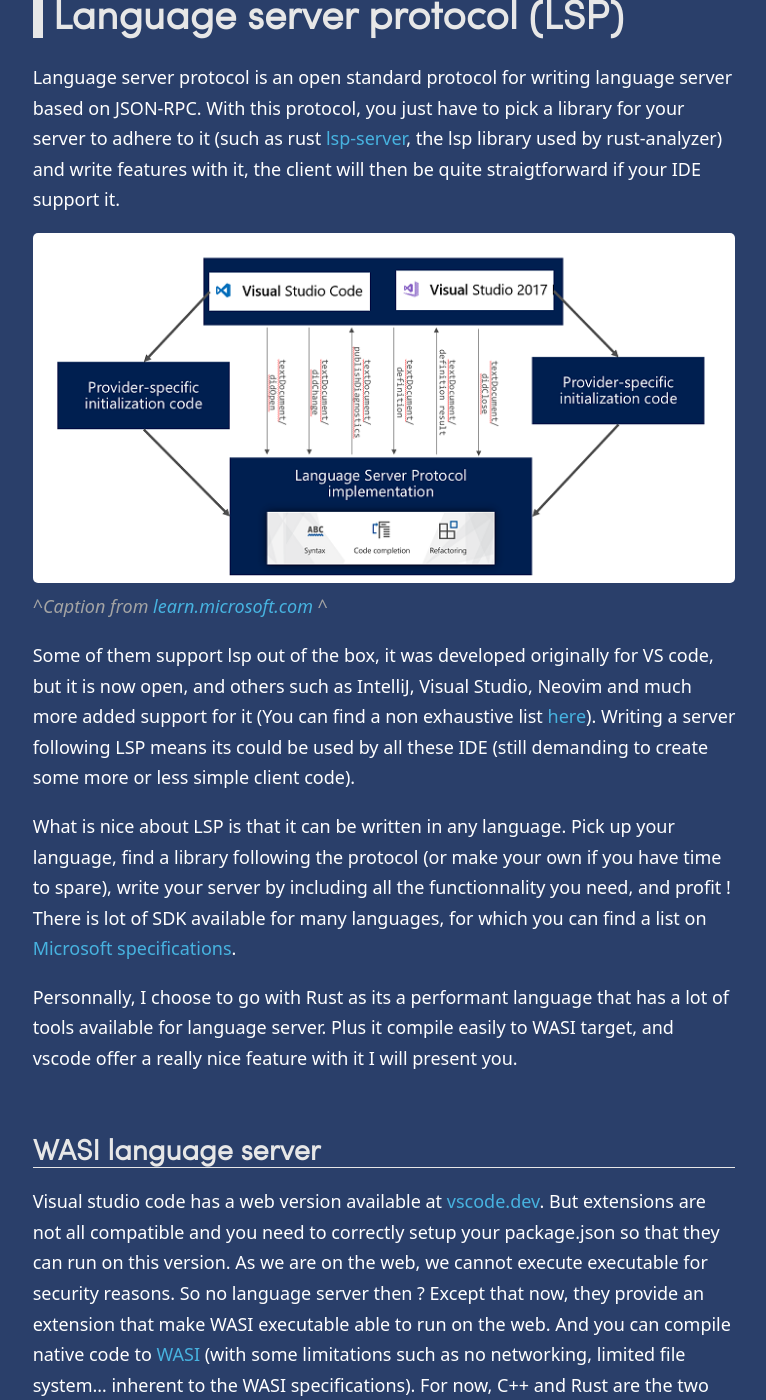
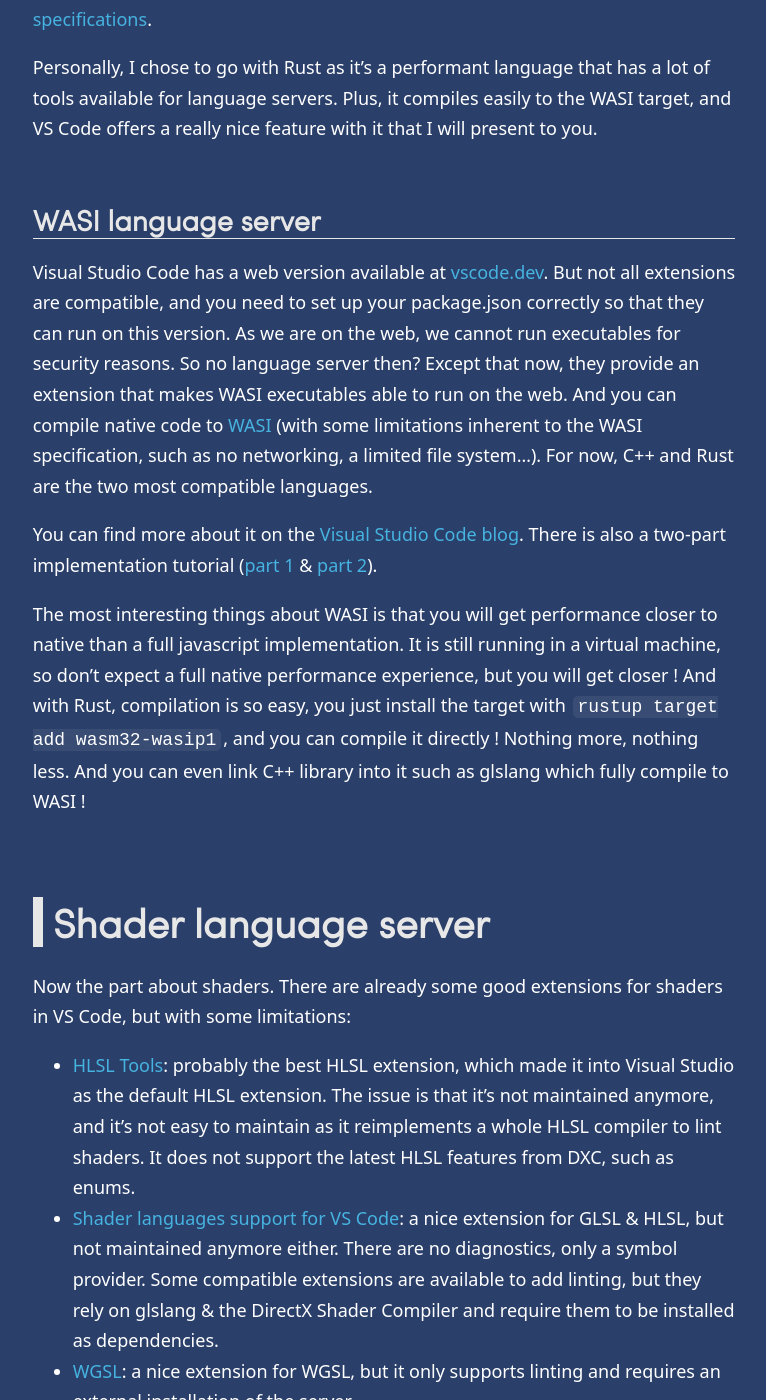
Before and after one commit to antaalt/antaalt.github.io, a Jekyll site: the page built from _posts/2024-11-23-shader-language-server.md, in a window 1280 px wide and 1400 px high, scrolled down 2421 px. Shown: the whole window, without its empty margins (256-1022 px from the left). Built offline with Jekyll 4.4.1, drawn with Linux system fonts in a browser that asks for light colours; some of the changed text lies outside the part shown.

Commit message:
Tweaks for shader-validator post

```diff
--- a/_posts/2024-11-23-shader-language-server.md
+++ b/_posts/2024-11-23-shader-language-server.md
@@ -1,7 +1,7 @@
 ---
 layout: post
 lang: en
-title: "How to write a language server"
+title: "A shader language server that runs on the web"
 subtitle: "Creating a language server with language server protocol for vscode"
 author: antaalt
 image: '/assets/images/posts/shader-validator-part1/vscode.png'
@@ -9,81 +9,69 @@
 
 ---
 
-Notepad is probably not the best tool for writing code. We use IDE because they provide helpers for us to write code such as syntax highlighting, code completion... And as easy as it look, the logic for this vary a lot from one language to another. So we need to write some code for each language to help us writing code. How can we do this ? There is multiple solutions, but one that is mostly standing out of the others is a language server.
+Notepad is probably not the best tool for writing code. We use IDEs because they provide helpers for writing code, such as syntax highlighting, code completion... And as easy as it looks, the logic behind this varies a lot from one language to another. So we need to write some code for each language to help us write code. How can we do this? There are multiple solutions, but one that stands out from the others is a language server.
 
 # What is a language server
 
-A language server is a server (duh) that will be responsible of helping programmer by providing him some helpful features. This kind of feature could be:
+A language server is a server (duh) that is responsible for helping programmers by providing them with helpful features. These features could be:
 
-- Diagnostic: Send some feedback about the code you are writing (aka. linting).
-
-![diagnostic](/assets/images/posts/shader-validator-part1/diagnostic.png)
-
-- Hover: Provide some informations when you hover your cursor at some point in your code
-
-![hover](/assets/images/posts/shader-validator-part1/hover.png)
-
-- Completion: provide you some code as you type
-
-![completion](/assets/images/posts/shader-validator-part1/completion.png)
-
-- Goto: when clicking on a symbol, find its definition & go to it.
-
-![goto](/assets/images/posts/shader-validator-part1/goto.png)
-
+- **Diagnostics**: send feedback about the code you are writing (aka. linting).
+- **Hover**: provide information when you hover your cursor over some point in your code.
+- **Completion**: suggest code as you type.
+- **Goto**: when clicking on a symbol, find its definition & go to it.
 - A lot more...
 
-These features are not automatic, and you need code to analyze what you are writing and interpret it as you type. Thats what a language server does. As its a server, we will need a client, which will be most of the time an extension in your favorite IDE.
+These features are not automatic: you need code to analyze what you are writing and interpret it as you type. That's what a language server does. As it's a server, we need a client, which will most of the time be an extension in your favorite IDE.
 
-You can find some famous language server extension such as [rust analyzer](https://rust-analyzer.github.io/) for Rust.
+You can find some famous language server extensions, such as [rust-analyzer](https://rust-analyzer.github.io/) for Rust.
 
-But instead of writing your own client / server protocol, why not use something that already exist and is supported by some IDE already ? This is [language server protocol](https://microsoft.github.io/language-server-protocol/), or lsp as some call it and that is what rust analyzer is based on.
+But instead of writing your own client / server protocol, why not use something that already exists and is already supported by some IDEs? This is the [language server protocol](https://microsoft.github.io/language-server-protocol/), or LSP as some call it, and that is what rust-analyzer is based on.
 
 # Language server protocol (LSP)
 
-Language server protocol is an open standard protocol for writing language server based on JSON-RPC. With this protocol, you just have to pick a library for your server to adhere to it (such as rust [lsp-server](https://crates.io/crates/lsp-server), the lsp library used by rust-analyzer) and write features with it, the client will then be quite straigtforward if your IDE support it.
+The language server protocol is an open standard protocol for writing language servers, based on JSON-RPC. With this protocol, you just have to pick a library for your server that adheres to it (such as the Rust crate [lsp-server](https://crates.io/crates/lsp-server), the LSP library used by rust-analyzer) and write features with it. The client will then be quite straightforward if your IDE supports it.
 
 ![lsp-implementation](/assets/images/posts/shader-validator-part1/lsp-implementation.png)
 *Caption from [learn.microsoft.com](https://learn.microsoft.com/en-us/visualstudio/extensibility/adding-an-lsp-extension?view=vs-2022)*
 
-Some of them support lsp out of the box, it was developed originally for VS code, but it is now open, and others such as IntelliJ, Visual Studio, Neovim and much more added support for it (You can find a non exhaustive list [here](https://microsoft.github.io/language-server-protocol/implementors/tools/)). Writing a server following LSP means its could be used by all these IDE (still demanding to create some more or less simple client code).
+Some IDEs support LSP out of the box. It was originally developed for VS Code, but it is now open, and others such as IntelliJ, Visual Studio, Neovim and many more have added support for it (you can find a non-exhaustive list [here](https://microsoft.github.io/language-server-protocol/implementors/tools/)). Writing a server following LSP means it can be used by all these IDEs (though you still need to write some more or less simple client code).
 
-What is nice about LSP is that it can be written in any language. Pick up your language, find a library following the protocol (or make your own if you have time to spare), write your server by including all the functionnality you need, and profit ! There is lot of SDK available for many languages, for which you can find a list on [Microsoft specifications](https://microsoft.github.io/language-server-protocol/implementors/sdks/).
+What is nice about LSP is that the server can be written in any language. Pick your language, find a library following the protocol (or make your own if you have time to spare), write your server with all the functionality you need, and profit! There are lots of SDKs available for many languages, and you can find a list in the [Microsoft specifications](https://microsoft.github.io/language-server-protocol/implementors/sdks/).
 
-Personnally, I choose to go with Rust as its a performant language that has a lot of tools available for language server. Plus it compile easily to WASI target, and vscode offer a really nice feature with it I will present you.
+Personally, I chose to go with Rust as it's a performant language that has a lot of tools available for language servers. Plus, it compiles easily to the WASI target, and VS Code offers a really nice feature with it that I will present to you.
 
 ## WASI language server
 
-Visual studio code has a web version available at [vscode.dev](https://vscode.dev). But extensions are not all compatible and you need to correctly setup your package.json so that they can run on this version. As we are on the web, we cannot execute executable for security reasons. So no language server then ? Except that now, they provide an extension that make WASI executable able to run on the web. And you can compile native code to [WASI](https://wasi.dev/) (with some limitations such as no networking, limited file system... inherent to the WASI specifications). For now, C++ and Rust are the two most compatible languages.
+Visual Studio Code has a web version available at [vscode.dev](https://vscode.dev). But not all extensions are compatible, and you need to set up your package.json correctly so that they can run on this version. As we are on the web, we cannot run executables for security reasons. So no language server then? Except that now, they provide an extension that makes WASI executables able to run on the web. And you can compile native code to [WASI](https://wasi.dev/) (with some limitations inherent to the WASI specification, such as no networking, a limited file system...). For now, C++ and Rust are the two most compatible languages.
 
-You can find more about it on [visual studio blog](https://code.visualstudio.com/blogs/2023/06/05/vscode-wasm-wasi). Here is also a two part implementation tutorial ([part1](https://code.visualstudio.com/blogs/2024/05/08/wasm) & [part2](https://code.visualstudio.com/blogs/2024/06/07/wasm-part2)).
+You can find more about it on the [Visual Studio Code blog](https://code.visualstudio.com/blogs/2023/06/05/vscode-wasm-wasi). There is also a two-part implementation tutorial ([part 1](https://code.visualstudio.com/blogs/2024/05/08/wasm) & [part 2](https://code.visualstudio.com/blogs/2024/06/07/wasm-part2)).
+
+The most interesting things about WASI is that you will get performance closer to native than a full javascript implementation. It is still running in a virtual machine, so don't expect a full native performance experience, but you will get closer ! And with Rust, compilation is so easy, you just install the target with `rustup target add wasm32-wasip1`, and you can compile it directly ! Nothing more, nothing less. And you can even link C++ library into it such as glslang which fully compile to WASI !
 
 
 # Shader language server
 
-Now the part about shaders. There is already some good extensions on vscode for shader but with some limitations:
-- [HLSL tools](https://marketplace.visualstudio.com/items?itemName=TimGJones.hlsltools): Probably the best hlsl extension, that made it to Visual Studio as default installed HLSL extension. The issue is that its not maintainted anymore and not easy to maintain as its reimplement a whole HLSL compiler to lint shaders. It does not support latest HLSL features from DXC such as enum.
-- [Shader languages support for VS Code](https://marketplace.visualstudio.com/items?itemName=slevesque.shader): Nice extension for GLSL & HLSL but not maintained anymore aswell. There is no diagnostics, only symbol provider. Some compatible extension are available to add linting but they rely on glslang & directx shader compiler & require them to be install as dependencies.
-- [WGSL](https://marketplace.visualstudio.com/items?itemName=PolyMeilex.wgsl): Nice extension for WGSL, but only support linting, and require an external installation of the server.
+Now the part about shaders. There are already some good extensions for shaders in VS Code, but with some limitations:
+- [HLSL Tools](https://marketplace.visualstudio.com/items?itemName=TimGJones.hlsltools): probably the best HLSL extension, which made it into Visual Studio as the default HLSL extension. The issue is that it's not maintained anymore, and it's not easy to maintain as it reimplements a whole HLSL compiler to lint shaders. It does not support the latest HLSL features from DXC, such as enums.
+- [Shader languages support for VS Code](https://marketplace.visualstudio.com/items?itemName=slevesque.shader): a nice extension for GLSL & HLSL, but not maintained anymore either. There are no diagnostics, only a symbol provider. Some compatible extensions are available to add linting, but they rely on glslang & the DirectX Shader Compiler and require them to be installed as dependencies.
+- [WGSL](https://marketplace.visualstudio.com/items?itemName=PolyMeilex.wgsl): a nice extension for WGSL, but it only supports linting and requires an external installation of the server.
 
-These where some nice extensions, but none were really fitting my needs, so I decided to make my own language server for shader using these needs:
+These were some nice extensions, but none of them really fit my needs, so I decided to make my own language server for shaders with these requirements:
 - Rely on LSP for IDE compatibility.
-- Rely on standard API for validation.
-- Run on web version of vscode using WASI.
+- Rely on standard APIs for validation.
+- Run on the web version of VS Code using WASI.
 - Bundle the server into the extension to make it work out of the box.
-- Symbol providing (which came up later).
+- Provide symbols (which came up later).
 - Support more than one shader language.
 
-Thats a lot of need, but I finally came up with [shader validator](https://marketplace.visualstudio.com/items?itemName=antaalt.shader-validator).
+That's a lot of requirements, but I finally came up with [shader validator](https://marketplace.visualstudio.com/items?itemName=antaalt.shader-validator).
 
-It support HLSL / GLSL & WGSL & is based on Rust. Diagnostics is run by standard API validator (Glslang, DXC, Naga) and symbol provider is provided by [tree-sitter](https://tree-sitter.github.io/tree-sitter/). Everything is bundled in the extension so it should work out of the box, and even on the web version of vscode thanks to WASI.
+It supports HLSL, GLSL & WGSL and is written in Rust. Diagnostics are run by standard API validators (glslang, DXC, Naga) and symbols are provided by [tree-sitter](https://tree-sitter.github.io/tree-sitter/). Everything is bundled in the extension, so it should work out of the box, even on the web version of VS Code thanks to WASI.
 
-In a next post, I will explain more about the tech inside it !
+In a next post, I will explain more about the tech inside it! Until then, go try it out in [vscode](https://marketplace.visualstudio.com/items?itemName=antaalt.shader-validator) !
 
 # Interesting resources
 
-[bytecodealliance.org - WASI 0.2](https://bytecodealliance.org/articles/WASI-0.2)
-
-[microsoft.github.io - Language Server Protocol](https://microsoft.github.io/language-server-protocol/)
-
-[github.com - vscode-wasm](https://github.com/microsoft/vscode-wasm)
+- [bytecodealliance.org - WASI 0.2](https://bytecodealliance.org/articles/WASI-0.2)
+- [microsoft.github.io - Language Server Protocol](https://microsoft.github.io/language-server-protocol/)
+- [github.com - vscode-wasm](https://github.com/microsoft/vscode-wasm)
```
